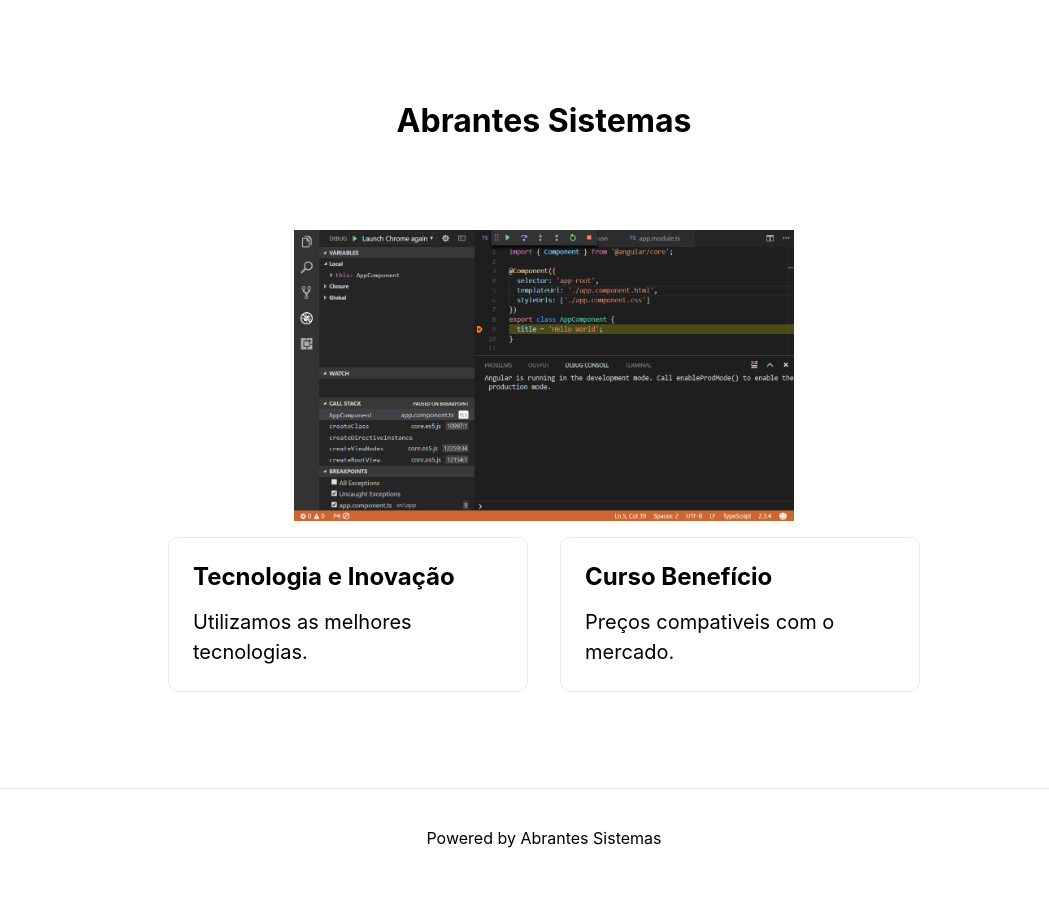
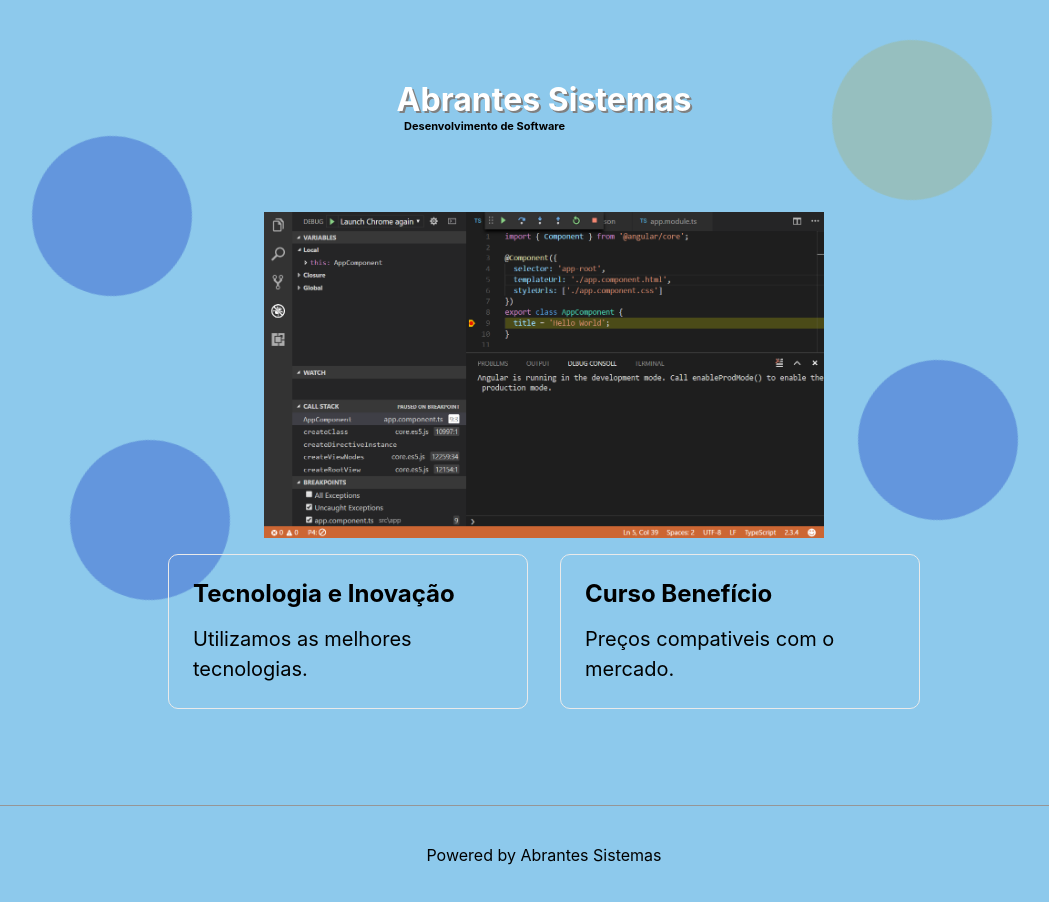
Before and after one commit to adrianoabrantes/AbrantesSistemas, a Next.js app: page / in a window 1280 px wide. Shown: the top 902 px of the page, without its empty margins (96-1145 px from the left). Built offline with nearby package versions, Linux system fonts and the light colour scheme.

Commit message:
Novo design da home

```diff
--- a/pages/index.js
+++ b/pages/index.js
@@ -8,19 +8,21 @@
       <Head>
         <title>Abrantes Sistemas</title>
         <link rel="icon" href="/favicon.ico" />
+
       </Head>
 
+        <div className={styles.circle1}></div>
+        <div className={styles.circle2}></div>
+        <div className={styles.circle3}></div>
+        <div className={styles.circle4}></div>
+
       <main className={styles.main}>
-        <h1 className="title">
-          <Link href="/first-post">
-            <a>Abrantes Sistemas</a>
-          </Link>
-          <br/>
-        </h1>
+        <h1 className={styles.title}>Abrantes Sistemas</h1>
+        <h3 className={styles.description}>Desenvolvimento de Software</h3>
         <br/>
 
         <div className={styles.grid}>
-          <img src="/vscode.png" width="500vh"/>
+          <img className={styles.img} src="/vscode.png"/>
 
           <a className={styles.card}>
             <h3>Tecnologia e Inovação</h3>
@@ -32,6 +34,9 @@
             <p>Preços compativeis com o mercado.</p>
           </a>
         </div>
+      <div className>
+
+      </div>
       </main>
 
       <footer className={styles.footer}>
--- a/styles/Home.module.css
+++ b/styles/Home.module.css
@@ -5,6 +5,7 @@
   flex-direction: column;
   justify-content: center;
   align-items: center;
+  background-color: rgb(141, 201, 236);
 }
 
 .main {
@@ -14,12 +15,13 @@
   flex-direction: column;
   justify-content: center;
   align-items: center;
+  z-index: 0;
 }
 
 .footer {
   width: 100%;
   height: 100px;
-  border-top: 1px solid #eaeaea;
+  border-top: 1px solid #969696;
   display: flex;
   justify-content: center;
   align-items: center;
@@ -34,32 +36,18 @@
   justify-content: center;
   align-items: center;
 }
-
-.title a {
-  color: #0070f3;
-  text-decoration: none;
-}
-
-.title a:hover,
-.title a:focus,
-.title a:active {
-  text-decoration: underline;
-}
-
 .title {
-  margin: 0;
-  line-height: 1.15;
-  font-size: 4rem;
-}
-
-.title,
-.description {
-  text-align: center;
+  color: white;
+  text-shadow: 2px 2px gray;
+  margin-bottom: 0;
+  margin-top: 0;
 }
 
 .description {
-  line-height: 1.5;
-  font-size: 1.5rem;
+  width: 280px;
+  text-align: left;
+  margin-top: 0;
+  font-size: 11px;
 }
 
 .code {
@@ -120,3 +108,78 @@
     flex-direction: column;
   }
 }
+
+.circle1 {
+  top: 5%;
+  right: 15%;
+  animation-name: example;
+  animation-duration: 18s;
+  animation-iteration-count: infinite;
+}
+.circle2 {
+  top: 17%;
+  left: 10%;
+  animation-name: example;
+  animation-duration: 10s;
+  animation-iteration-count: infinite;
+}
+
+.circle3 {
+  bottom: 35%;
+  right: 13%;
+  animation-name: example;
+  animation-duration: 10s;
+  animation-iteration-count: infinite;
+}
+
+.circle4 {
+  bottom: 25%;
+  left: 13%;
+  animation-name: example;
+  animation-duration: 10s;
+  animation-iteration-count: infinite;
+}
+
+.circle1,
+.circle2,
+.circle3,
+.circle4 {
+  width: 10rem;
+  height: 10rem;
+  border-radius: 50%;
+  display: flex;
+  background: white;
+  opacity: 30%;
+  position: absolute;
+}
+
+@keyframes example {
+  0% {
+    background-color: red;
+    transform: rotate(20deg);
+  }
+  25% {
+    background-color: yellow;
+    transform: rotate(20deg);
+  }
+  50% {
+    background-color: blue;
+    transform: rotate(20deg);
+  }
+  75% {
+    background-color: green;
+    transform: rotate(20deg);
+  }
+  100% {
+    background-color: red;
+    transform: rotate(20deg);
+  }
+}
+
+.triangle {
+  top: 40%;
+  left: 5%;
+}
+.img {
+  width: 70%;
+}
```
